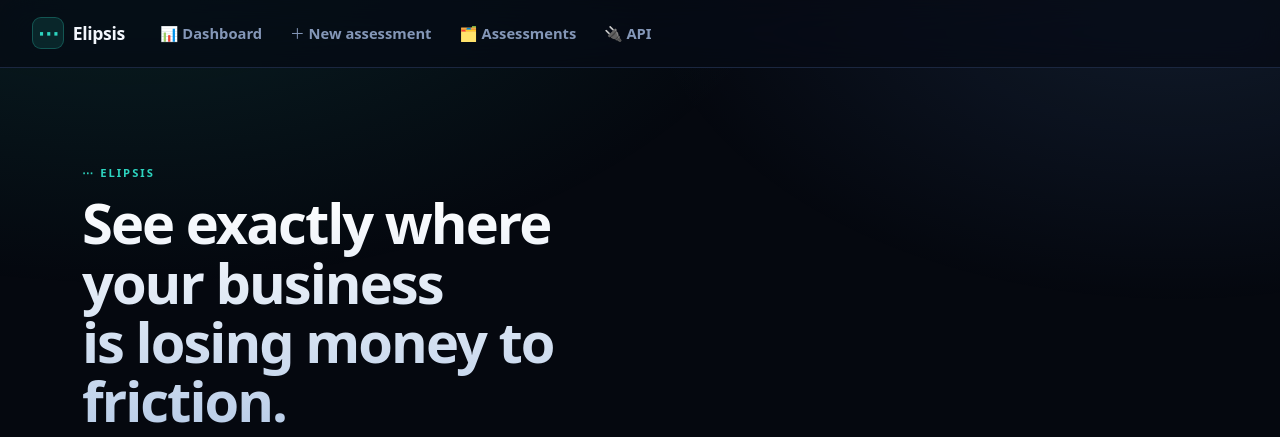
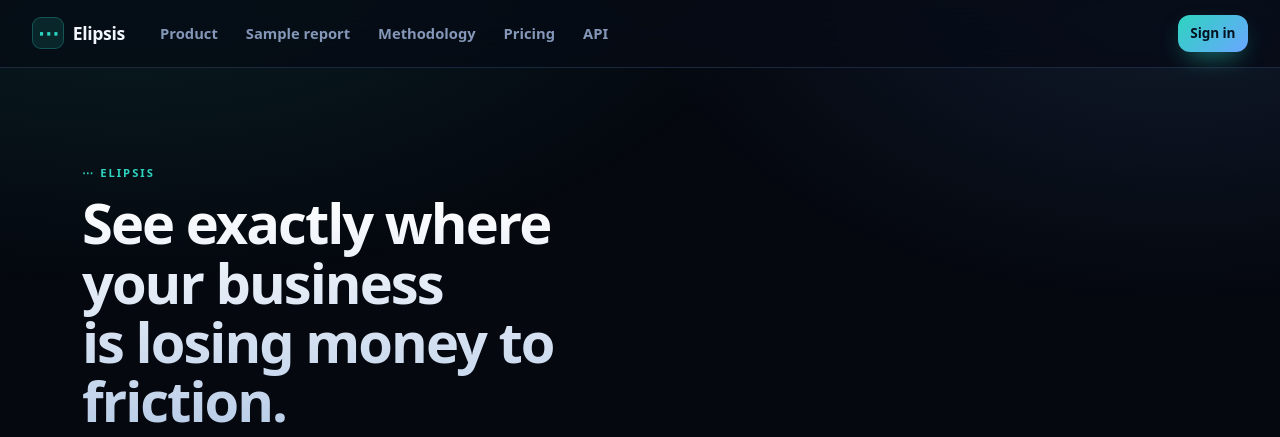
Before and after one commit to JonesKapedo/elipsis, a FastAPI app: page / in a window 1280 px wide. Shown: the top 437 px of the page. Run offline with FastAPI, Linux system fonts and the light colour scheme.

Commit message:
Richer navigation for public and signed-in users

```diff
--- a/elipsis_api/templates/base.html
+++ b/elipsis_api/templates/base.html
@@ -4,26 +4,50 @@
 <meta charset="utf-8">
 <meta name="viewport" content="width=device-width, initial-scale=1">
 <title>{% block title %}Home{% endblock %} &middot; {{ BRAND_NAME }}</title>
+<meta name="description" content="{{ BRAND_TAGLINE }} Measure transformation readiness, friction cost, and a prioritised roadmap.">
 <link rel="stylesheet" href="/static/style.css">
 </head>
 <body>
 <header class="topbar">
   <a class="brand" href="/"><span class="mark">{{ BRAND_MARK }}</span> {{ BRAND_NAME }}</a>
   <nav>
+    {% if user %}
     <a href="/dashboard">📊 Dashboard</a>
     <a href="/start">＋ New assessment</a>
     <a href="/assessments">🗂️ Assessments</a>
     <a href="/docs">🔌 API</a>
+    {% else %}
+    <a href="/#what">Product</a>
+    <a href="/sample">Sample report</a>
+    <a href="/methodology">Methodology</a>
+    <a href="/pricing">Pricing</a>
+    <a href="/docs">API</a>
+    {% endif %}
   </nav>
   <div class="session">
-    {% if user %}<span class="who">{{ user.name or user.email }}</span>
-    <a href="/logout">Sign out</a>{% endif %}
+    {% if user %}
+    <span class="who">{{ user.name or user.email }}</span>
+    <a href="/logout">Sign out</a>
+    {% else %}
+    <a class="btn sm" href="/login">Sign in</a>
+    {% endif %}
   </div>
 </header>
 <main>{% block content %}{% endblock %}</main>
 <footer>
-  <p>{{ BRAND_NAME }} &mdash; {{ BRAND_TAGLINE }}</p>
-  <p class="muted">{{ FRAMEWORK_NAME }} &middot; {{ INDEX_NAME }}</p>
+  <div class="footer-grid">
+    <div>
+      <p><strong>{{ BRAND_NAME }}</strong> — {{ BRAND_TAGLINE }}</p>
+      <p class="muted">{{ FRAMEWORK_NAME }} · {{ INDEX_NAME }}</p>
+    </div>
+    <div class="footer-links">
+      <a href="/sample">Sample report</a>
+      <a href="/methodology">Methodology</a>
+      <a href="/pricing">Pricing</a>
+      <a href="/docs">API docs</a>
+      <a href="/login">Sign in</a>
+    </div>
+  </div>
 </footer>
 </body>
 </html>
```
